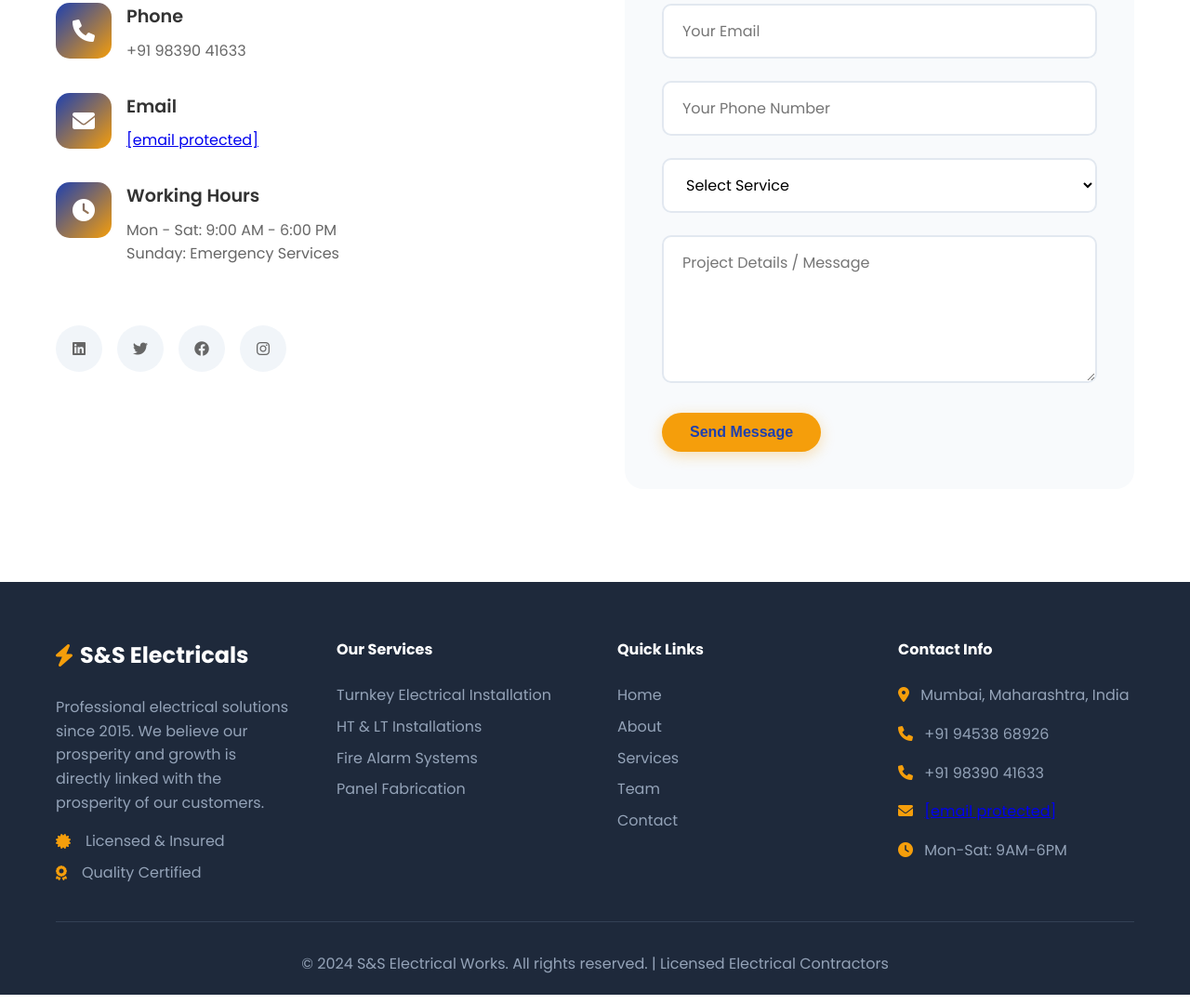
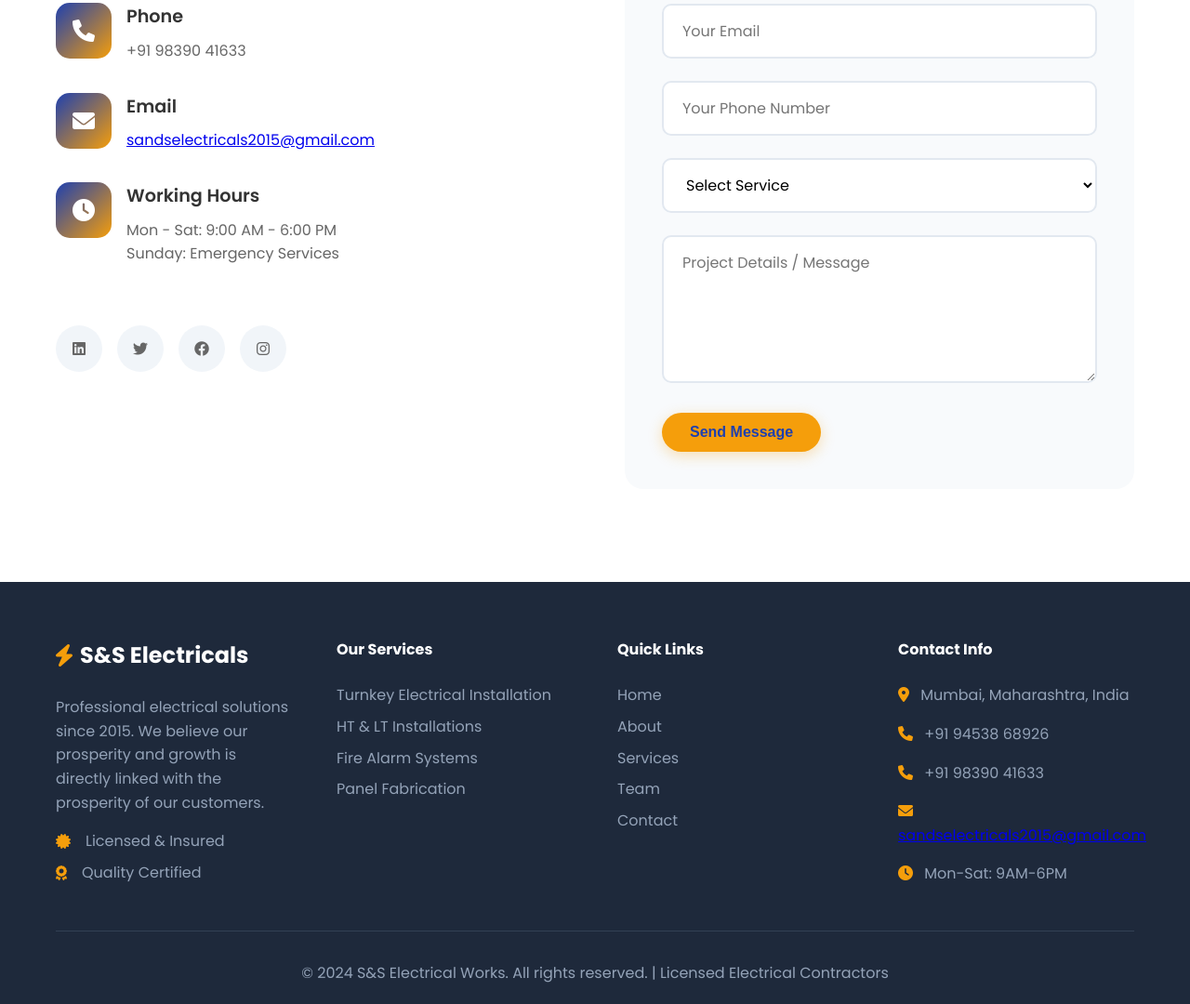
Before and after one commit to uditdatadigger/Electricals, a plain HTML site: page index.html in a window 1280 px wide. Shown: the part 4731-5811 px from the top of the page at 93% size. Drawn offline with Linux system fonts and the light colour scheme.

Commit message:
Email Added

```diff
--- a/index.html
+++ b/index.html
@@ -284,7 +284,7 @@
                         </div>
                         <div class="contact-details">
                             <h4>Email</h4>
-                            <p><a href="/cdn-cgi/l/email-protection" class="__cf_email__" data-cfemail="c8a1a6aea788bbbbada4adabbcbaa1aba9a4bfa7baa3bbe6aba7a5">[email&#160;protected]</a></p>
+                            <p><a href="/cdn-cgi/l/email-protection" class="__cf_email__" data-cfemail="c8a1a6aea788bbbbada4adabbcbaa1aba9a4bfa7baa3bbe6aba7a5">sandselectricals2015@gmail.com</a></p>
                         </div>
                     </div>
                     <div class="contact-item">
@@ -372,7 +372,7 @@
                     <p><i class="fas fa-map-marker-alt"></i> Mumbai, Maharashtra, India</p>
                     <p><i class="fas fa-phone"></i> +91 94538 68926</p>
                     <p><i class="fas fa-phone"></i> +91 98390 41633</p>
-                    <p><i class="fas fa-envelope"></i> <a href="/cdn-cgi/l/email-protection" class="__cf_email__" data-cfemail="d9b0b7bfb699aaaabcb5bcbaadabb0bab8b5aeb6abb2aaf7bab6b4">[email&#160;protected]</a></p>
+                    <p><i class="fas fa-envelope"></i> <a href="/cdn-cgi/l/email-protection" class="__cf_email__" data-cfemail="d9b0b7bfb699aaaabcb5bcbaadabb0bab8b5aeb6abb2aaf7bab6b4">sandselectricals2015@gmail.com</a></p>
                     <p><i class="fas fa-clock"></i> Mon-Sat: 9AM-6PM</p>
                 </div>
             </div>
```
